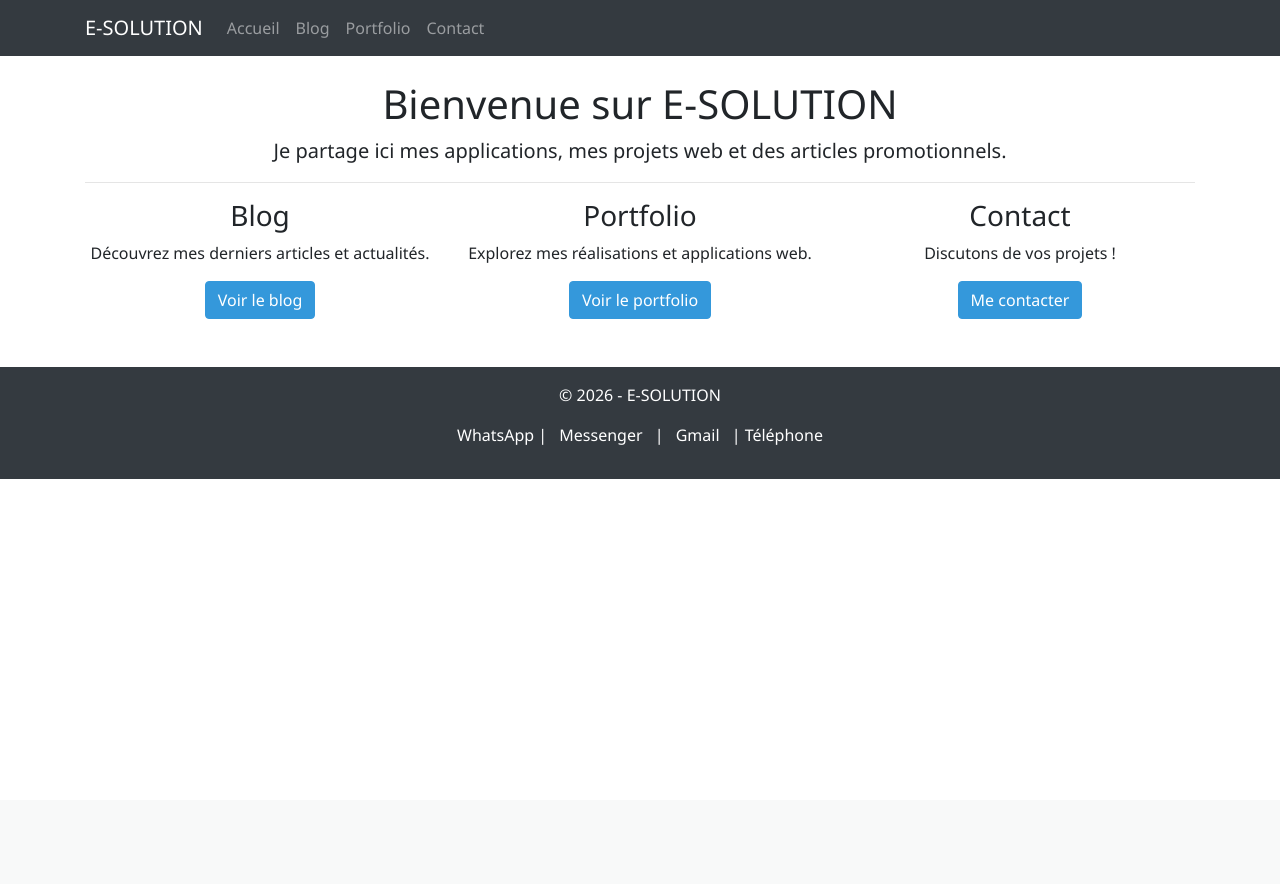
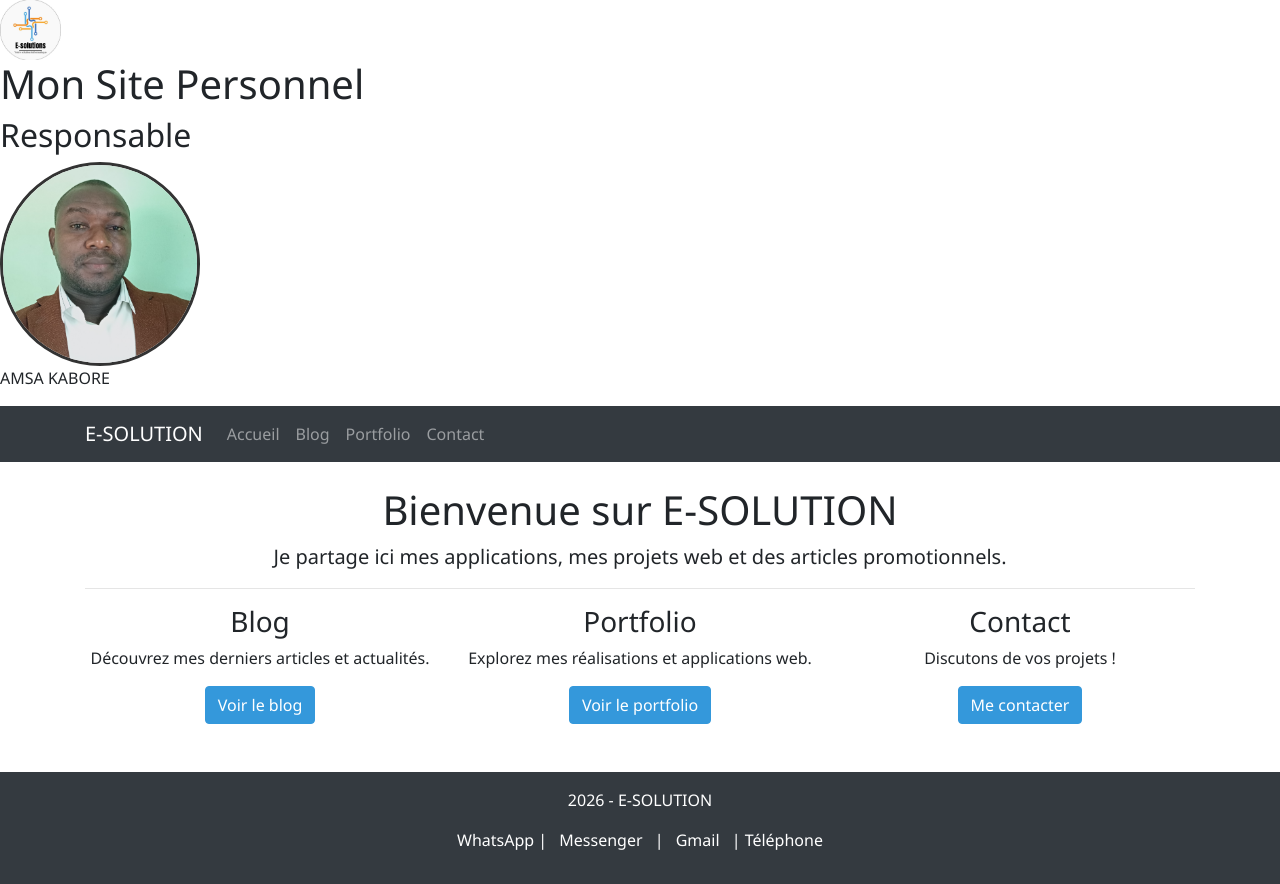
Before and after one commit to kaboreamsa/monsite, a Django app: page / in a window 1280 px wide. Before the commit the page ends 479 px from the top, so only its background shows below. Run offline with Django 5.2, Linux system fonts and the light colour scheme; parts of the project's set-up code (start-up, migrations or seed data) failed here and were passed over; some libraries are stand-ins or nearby versions.

Commit message:
migration monsite photo+logo

```diff
--- a/static/css/style.css
+++ b/static/css/style.css
@@ -39,3 +39,12 @@ body {
     -ms-border-radius: 10px;
     -o-border-radius: 10px;
 }
+
+.logo {
+    max-height: 80px;
+    margin: 10px;
+}
+.pdg-photo {
+    border-radius: 50%;
+    border: 3px solid #333;
+}
--- a/templates/base.html
+++ b/templates/base.html
@@ -1,3 +1,4 @@
+{% load static %}
 <!DOCTYPE html>
 <html lang="fr">
 <head>
@@ -5,20 +6,26 @@
     <meta name="viewport" content="width=device-width, initial-scale=1.0">
     <title>{% block title %} E-SOLUTION {% endblock %}</title>
 
-    {% load static %}
+
     <link rel="stylesheet" href="{% static 'css/style.css' %}">
-    <link rel="stylesheet" href="{% static 'jquery-3.7.1.min.js' %}">
     <link rel="stylesheet" href="{% static 'font-awesome.min.css' %}">
-    <link rel="stylesheet" href="{% static 'js/main.js' %}">
-    <link rel="stylesheet" href="{% static 'bootstrap.min.js' %}">
     <link rel="stylesheet" href="{% static 'bootstrap.min.css' %}">
-    <link rel="stylesheet" href="{% static 'css/finance_dashboard.css' %}">
     <link rel="stylesheet" href="{% static 'css/style.css' %}">
     <link rel="stylesheet" href="{% static 'css/navbar.css' %}">
-    <link rel="stylesheet" href="{% static 'js/bootstrap.bundle.min.js' %}">
-    <link rel="stylesheet" href="{% static 'js/script.js' %}">
 </head>
 <body>
+    <header>
+        <div class="logo-container">
+            <img src="{% static 'img/logo.png' %}" alt="Logo" height="60">
+        </div>
+        <h1>Mon Site Personnel</h1>
+    </header>
+
+    <section class="pdg-section">
+        <h2>Responsable</h2>
+        <img src="{% static 'img/pdg.jpg' %}" alt="PDG" class="pdg-photo" width="200">
+        <p>AMSA KABORE</p>
+    </section>
     <nav class="navbar navbar-expand-lg navbar-dark bg-dark">
         <div class="container">
             <a class="navbar-brand" href="{% url 'index' %}">E-SOLUTION</a>
@@ -41,7 +48,7 @@
     </main>
 
     <footer class="bg-dark text-white text-center py-3 mt-5">
-        <p>&copy; 2026 - E-SOLUTION </p>
+        <p> 2026 - E-SOLUTION </p>
         <p>
             <a href="https://wa.me/22677090365" target="_blank" class="text-white me-2">WhatsApp</a> |
             <a href="https://m.me/ESolution" target="_blank" class="text-white mx-2">Messenger</a> |
```
Also changed, not shown: static/img/logo.png (added), static/img/pdg.jpg (added).
